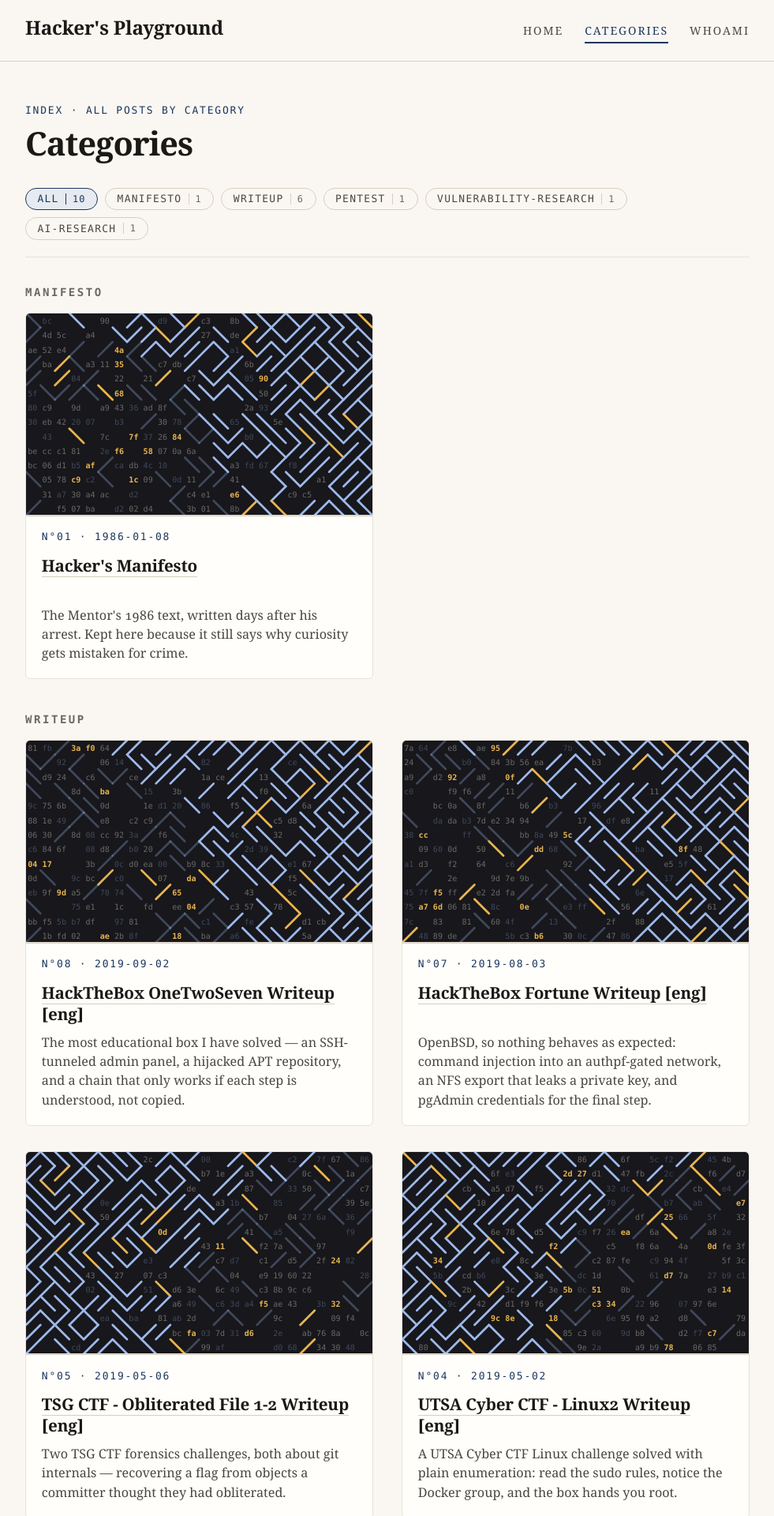
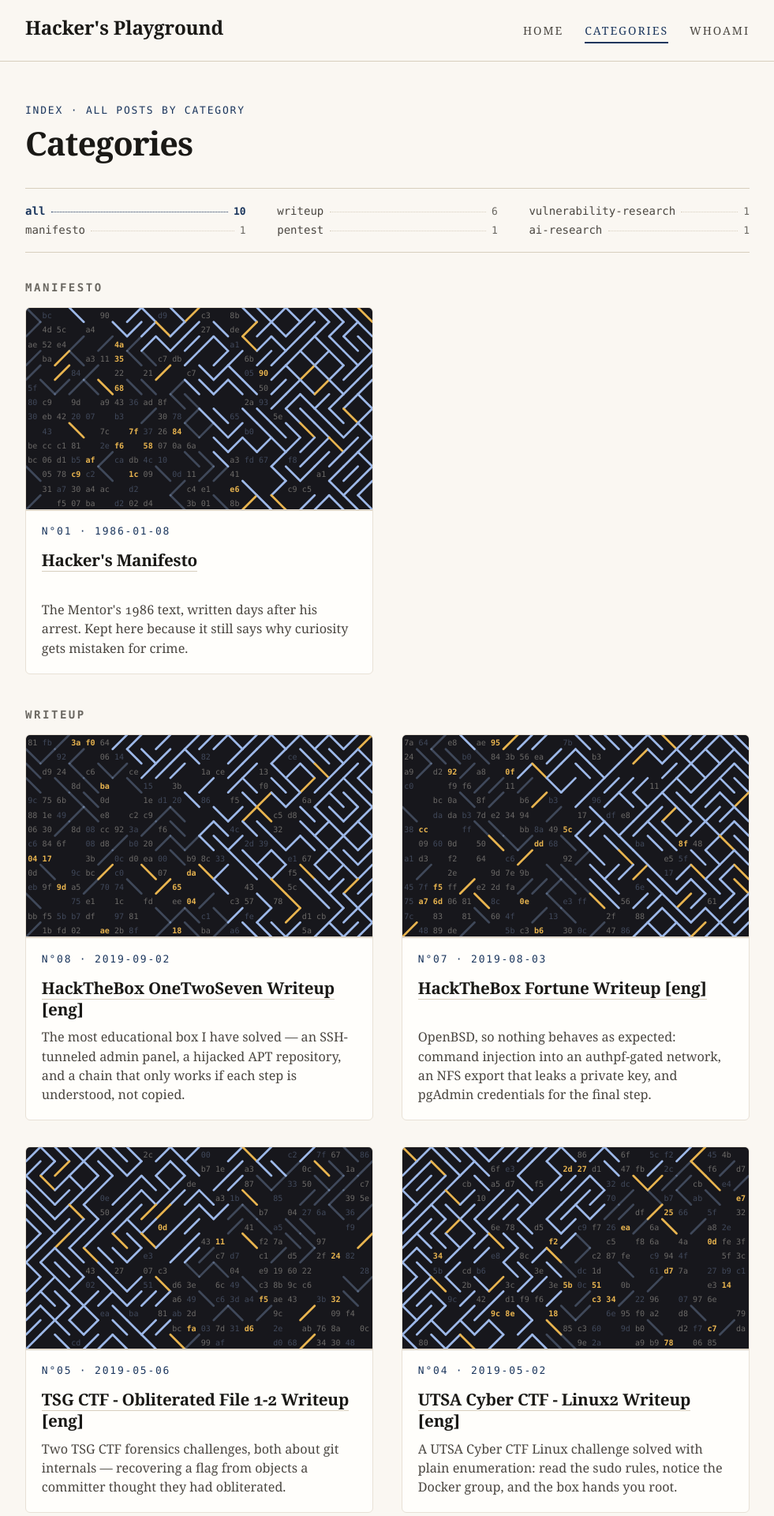
Before and after one commit to ataberk-xyz/ataberk-xyz.github.io, a Jekyll site: the page built from categories.md, in a window 1280 px wide. Shown: the top 1920 px of the page at 79% size, without its empty margins (149-1130 px from the left). Built offline with Jekyll 4.4.1, drawn with Linux system fonts in a browser that asks for light colours.

Commit message:
categories: newspaper-index filter — 3 columns, dotted leaders, counts
Co-Authored-By: Claude Fable 5 <noreply@anthropic.com>

```diff
--- a/_sass/kami/_components.scss
+++ b/_sass/kami/_components.scss
@@ -171,44 +171,47 @@
 .cover-hex-dim  { fill: var(--accent-on-code); opacity: .3; }
 .cover-hex-hot  { fill: #E8B44F; font-weight: 700; }
 
-// ── Category filter bar ───────────────────────────────────────
-.cat-filter {
+// ── Category index (filter) ───────────────────────────────────
+.cat-index {
+  margin: 0 0 2rem;
+  padding: 0.9rem 0;
+  border-top: 1px solid var(--border-strong);
+  border-bottom: 1px solid var(--border-strong);
+}
+.cat-index-cols {
+  column-count: 3;
+  column-gap: 2.2rem;
+}
+.cat-row {
   display: flex;
-  flex-wrap: wrap;
-  gap: 0.5rem;
-  margin: 0 0 2rem;
-  padding-bottom: 1.2rem;
-  border-bottom: 1px solid var(--border);
+  align-items: baseline;
+  gap: 0.4rem;
+  width: 100%;
+  break-inside: avoid;
+  background: transparent;
+  border: 0;
+  padding: 0.22rem 0;
+  cursor: pointer;
+  font-family: var(--mono);
+  font-size: 0.78rem;
+  color: var(--ink-2);
+  text-align: left;
+  transition: color 0.12s ease;
 }
-.cat-pill {
-  display: inline-flex;
-  align-items: center;
-  gap: 0.45rem;
-  font-family: var(--mono);
-  font-size: 0.72rem;
-  letter-spacing: 0.1em;
-  text-transform: uppercase;
-  color: var(--ink-2);
-  background: transparent;
-  border: 1px solid var(--border-strong);
-  border-radius: 999px;
-  padding: 0.32rem 0.8rem;
-  cursor: pointer;
-  transition: color 0.15s ease, border-color 0.15s ease, background 0.15s ease;
+.cat-row:hover { color: var(--accent); }
+.cat-row:hover .cat-fill { border-bottom-color: var(--accent); }
+.cat-name { white-space: nowrap; }
+.cat-fill {
+  flex: 1;
+  border-bottom: 1px dotted var(--border-strong);
+  transform: translateY(-3px);
+  transition: border-color 0.12s ease;
 }
-.cat-pill:hover { color: var(--accent); border-color: var(--accent); }
-.cat-pill.is-active {
-  color: var(--accent);
-  border-color: var(--accent);
-  background: var(--accent-soft);
-}
-.cat-count {
-  font-size: 0.66rem;
-  color: var(--ink-3);
-  border-left: 1px solid var(--border-strong);
-  padding-left: 0.45rem;
-}
-.cat-pill.is-active .cat-count { color: var(--accent); border-left-color: var(--accent); }
+.cat-count { color: var(--ink-3); font-size: 0.72rem; }
+.cat-row.is-active { color: var(--accent); font-weight: 700; }
+.cat-row.is-active .cat-count { color: var(--accent); }
+.cat-row.is-active .cat-fill { border-bottom-color: var(--accent); }
+
 .cat-section > h3 {
   font-family: var(--mono);
   font-size: 0.78rem;
@@ -218,3 +221,6 @@
   margin: 0 0 0.9rem;
 }
 .cat-section + .cat-section { margin-top: 2.4rem; }
+
+@media (max-width: $bp-tablet) { .cat-index-cols { column-count: 2; } }
+@media (max-width: $bp-mobile) { .cat-index-cols { column-count: 1; } }
--- a/categories.md
+++ b/categories.md
@@ -6,11 +6,13 @@ sidebar_link: true
 kicker: "INDEX · ALL POSTS BY CATEGORY"
 ---
 
-<nav class="cat-filter" aria-label="Filter posts by category">
-  <button class="cat-pill is-active" type="button" data-cat="all" aria-pressed="true">All<span class="cat-count">{{ site.posts | size }}</span></button>
-  {% for category in site.categories %}
-  <button class="cat-pill" type="button" data-cat="{{ category[0] | slugify }}" aria-pressed="false">{{ category[0] }}<span class="cat-count">{{ category[1] | size }}</span></button>
-  {% endfor %}
+<nav class="cat-index" aria-label="Filter posts by category">
+  <div class="cat-index-cols">
+    <button class="cat-row is-active" type="button" data-cat="all" aria-pressed="true"><span class="cat-name">all</span><span class="cat-fill"></span><span class="cat-count">{{ site.posts | size }}</span></button>
+    {% for category in site.categories %}
+    <button class="cat-row" type="button" data-cat="{{ category[0] | slugify }}" aria-pressed="false"><span class="cat-name">{{ category[0] }}</span><span class="cat-fill"></span><span class="cat-count">{{ category[1] | size }}</span></button>
+    {% endfor %}
+  </div>
 </nav>
 
 {% for category in site.categories %}
```
Also changed, not shown: other parts of categories.md (+1 -1 lines).
